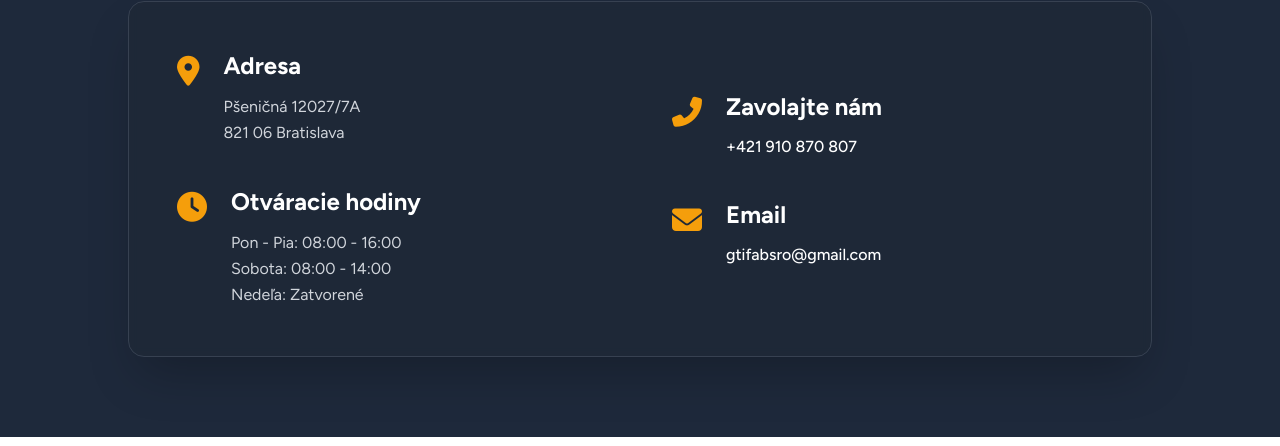
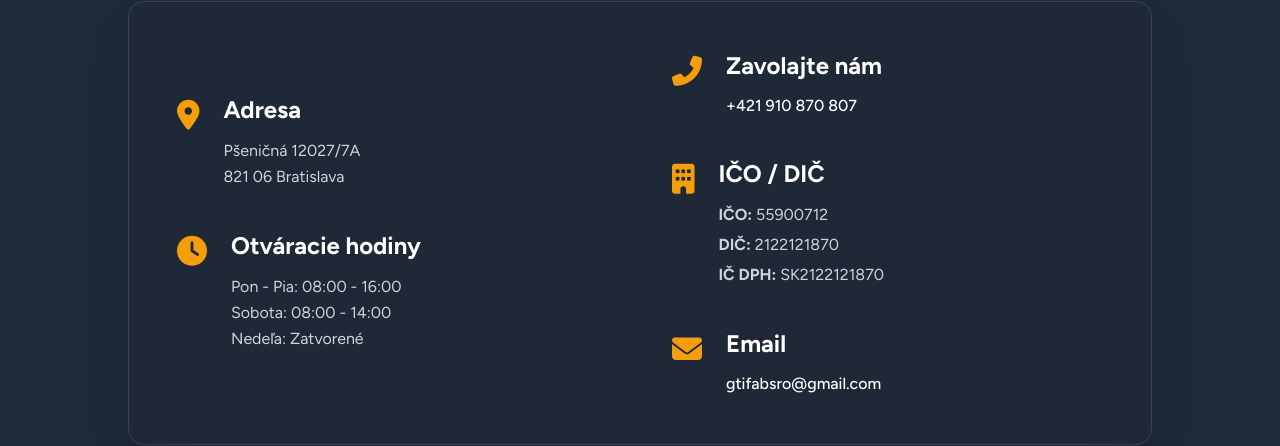
Before and after one commit to sljywy/sljywy.github.io, a plain HTML site: page index.html in a window 1280 px wide. Shown: the part 3863-4309 px from the top of the page. Drawn offline with nearby package versions, Linux system fonts and the light colour scheme; grey boxes are pictures that could not be loaded.

Commit message:
Update index.html

```diff
--- a/index.html
+++ b/index.html
@@ -484,6 +484,20 @@
 
                         <div class="flex items-start justify-center md:justify-start gap-6">
                             <div class="text-accent text-3xl mt-1 flex-shrink-0">
+                                <i class="fas fa-building"></i> <!-- alebo fa-id-card, fa-file-invoice, fa-briefcase -->
+                            </div>
+                            <div>
+                                <h4 class="font-bold text-2xl mb-3">IČO / DIČ</h4>
+                                <p class="text-base leading-relaxed text-gray-300 space-y-1">
+                                    <span class="block"><strong>IČO:</strong> 55900712</span>
+                                    <span class="block"><strong>DIČ:</strong> 2122121870</span>
+                                    <span class="block"><strong>IČ DPH:</strong> SK2122121870</span>
+                                </p>
+                            </div>
+                        </div>
+
+                        <div class="flex items-start justify-center md:justify-start gap-6">
+                            <div class="text-accent text-3xl mt-1 flex-shrink-0">
                                 <i class="fas fa-envelope"></i>
                             </div>
                             <div>
```
